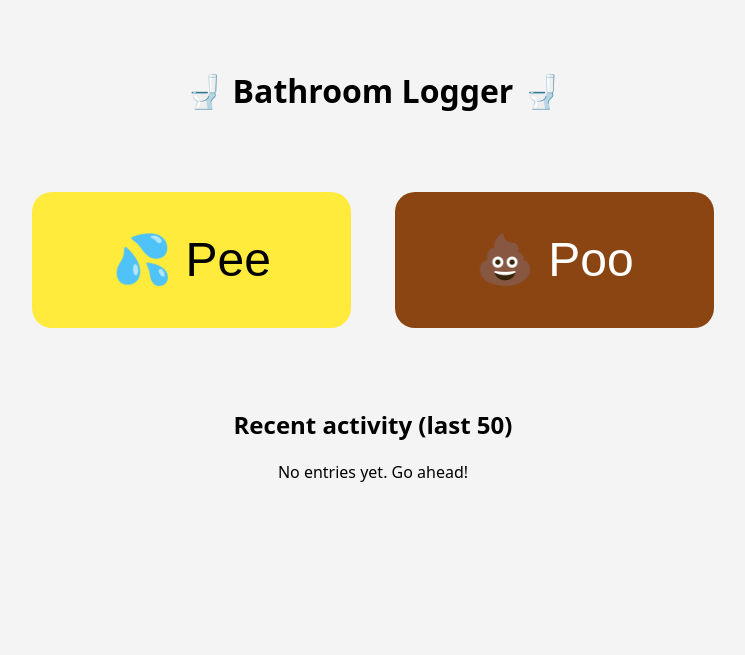
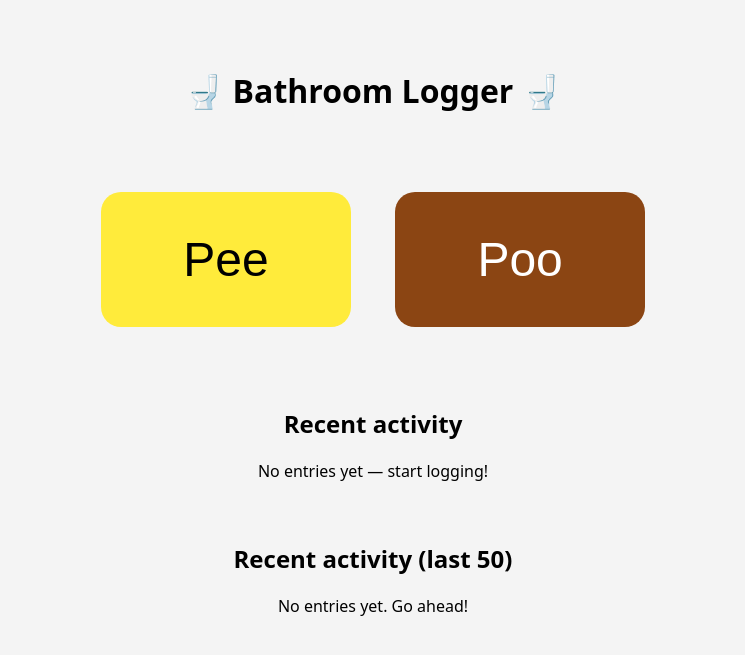
Before and after one commit to vladimir-zolotykh/bathlog, a Django app: page / in a window 1280 px wide. Shown: the top 655 px of the page, without its empty margins (267-1012 px from the left). Run offline with Django 5.2, Linux system fonts and the light colour scheme; data that the repository does not hold is empty.

Commit message:
Make AJAX changes

```diff
--- a/timestamp/templates/timestamp/home.html
+++ b/timestamp/templates/timestamp/home.html
@@ -29,16 +29,38 @@
     <h1>🚽 Bathroom Logger 🚽</h1>
 
     <div class="buttons">
-        <form method="post" style="display:inline;">
-            {% csrf_token %}
-            <button type="submit" name="action" value="pee" class="pee">💦 Pee</button>
-        </form>
+        <button onclick="log('pee')" class="pee">Pee</button>
+        <button onclick="log('poo')" class="poo">Poo</button>
+    </div>
 
-        <form method="post" style="display:inline;">
-            {% csrf_token %}
-            <button type="submit" name="action" value="poo" class="poo">💩 Poo</button>
-        </form>
+    <div id="log" class="log">
+        <h2>Recent activity</h2>
+        {% include "timestamp/log_partial.html" %}
     </div>
+
+    <script>
+    async function log(action) {
+        const btn = event.target;
+        btn.disabled = true;                 // prevent double-tap
+        btn.style.opacity = 0.6;
+
+        await fetch("", {                   // "" = same URL
+            method: "POST",
+            headers: {
+                "X-Requested-With": "XMLHttpRequest",
+                "X-CSRFToken": "{{ csrf_token }}"
+            },
+            body: new URLSearchParams({action})
+        });
+
+        // Reload only the log part
+        const resp = await fetch("{{ request.path }}?partial=1");
+        document.getElementById("log").innerHTML = await resp.text();
+
+        btn.disabled = false;
+        btn.style.opacity = 1;
+    }
+    </script>
 
     <div class="log">
         <h2>Recent activity (last 50)</h2>
--- a/timestamp/views.py
+++ b/timestamp/views.py
@@ -1,6 +1,7 @@
 from django.shortcuts import redirect, render
 from django.utils import timezone  # noqa F401
 from .models import LogEntry
+from django.http import HttpResponse
 
 
 def home(request):
@@ -8,7 +9,16 @@ def home(request):
         action = request.POST.get("action")
         if action in ["pee", "poo"]:
             LogEntry.objects.create(action=action)
-        return redirect("home")
+        return (
+            redirect("home")
+            if not request.headers.get("X-Requested-With")
+            else HttpResponse("")
+        )
 
-    entries = LogEntry.objects.all()[:50]  # show last 50 entries
+    entries = LogEntry.objects.all()[:50]
+
+    # If ?partial=1 → render only the log list
+    if request.GET.get("partial"):
+        return render(request, "timestamp/log_partial.html", {"entries": entries})
+
     return render(request, "timestamp/home.html", {"entries": entries})
```
